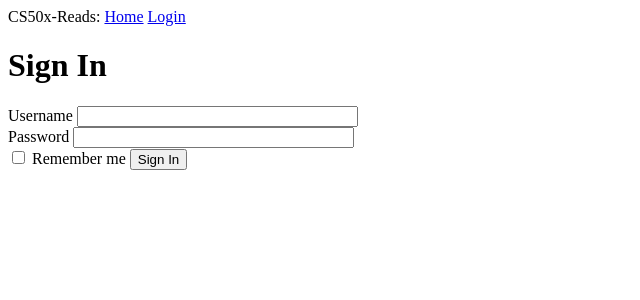
After one commit to CosmicTiger/cs50w-project1, a Flask app: page /login in a window 1280 px wide. The commit adds this page. Shown: the top 300 px of the page, without its empty margins (0-640 px from the left). Run offline with Flask 2, Linux system fonts and the light colour scheme.

Commit message:
:sparkles: - CosmicTiger - Done feature-templates and improvements in the project structure

```diff
--- /dev/null
+++ b/app/forms.py
@@ -0,0 +1,9 @@
+from flask_wtf import FlaskForm
+from wtforms import StringField, PasswordField, BooleanField, SubmitField
+from wtforms.validators import DataRequired
+
+class LoginForm(FlaskForm):
+    username = StringField('Username', validators=[DataRequired()])
+    password = PasswordField('Password', validators=[DataRequired()])
+    remember_me = BooleanField('Remember me')
+    submit = SubmitField('Sign In')
--- a/app/routes.py
+++ b/app/routes.py
@@ -1,8 +1,9 @@
-from flask import render_template
+from flask import render_template, flash, redirect, url_for
 from app import app
+from app.forms import LoginForm
 
-@app.route("/")
-@app.route('/home')
+@app.route('/')
+@app.route('/index')
 def index():
     user = { 'username': 'CosmicTiger' }
     books = [
@@ -32,3 +33,13 @@ def index():
         },
     ]
     return render_template('index.html', title='Home', user=user, books=books)
+
+@app.route('/login', methods=['GET', 'POST'])
+def login():
+    form = LoginForm()
+    if form.validate_on_submit():
+        flash('Login requested for user {}, remember_me={}'.format(
+                form.username.data, form.remember_me.data
+            ))
+        return redirect(url_form('index'))
+    return render_template('login.html', title='Sign In', form=form)
--- a/app/templates/base.html
+++ b/app/templates/base.html
@@ -13,7 +13,9 @@
     </head>
     <body>
         <header>
-            CS50x-Reads: <a href="/home">Home</a>
+            CS50x-Reads:
+            <a href="{{ url_for('index') }}">Home</a>
+            <a href="{{ url_for('login') }}">Login</a>
         </header>
         {% block content %}
         {% endblock %}
--- /dev/null
+++ b/app/templates/login.html
@@ -0,0 +1,24 @@
+{% extends "base.html" %}
+
+{% block content %}
+    <h1>Sign In</h1>
+    <form action="" method="post" novalidate>
+        {{ form.hidden_tag() }}
+        <div>
+            {{ form.username.label }}
+            {{ form.username(size=32) }}
+            {% for error in form.username.errors %}
+                <span style="color: red;">[{{ error }}]</span>
+            {% endfor %}
+        </div>
+        <div>
+            {{ form.password.label }}
+            {{ form.password(size=32) }}
+            {% for error in form.username.errors %}
+                <span style="color: red;">[{{ error }}]</span>
+            {% endfor %}
+        </div>
+        <span>{{ form.remember_me() }} {{ form.remember_me.label }}</span>
+        <span>{{ form.submit() }}</span>
+    </form>
+{% endblock %}
--- a/requirements.txt
+++ b/requirements.txt
@@ -2,3 +2,5 @@ Flask
 Flask-Session
 psycopg2-binary
 SQLAlchemy
+flask-wtf
+python-dotenv
```
Also changed, not shown: app/__init__.py (+11 -8 lines), config.py (added, +12 -0 lines), import.py (added, +30 -0 lines), books.csv, 2 other files.
